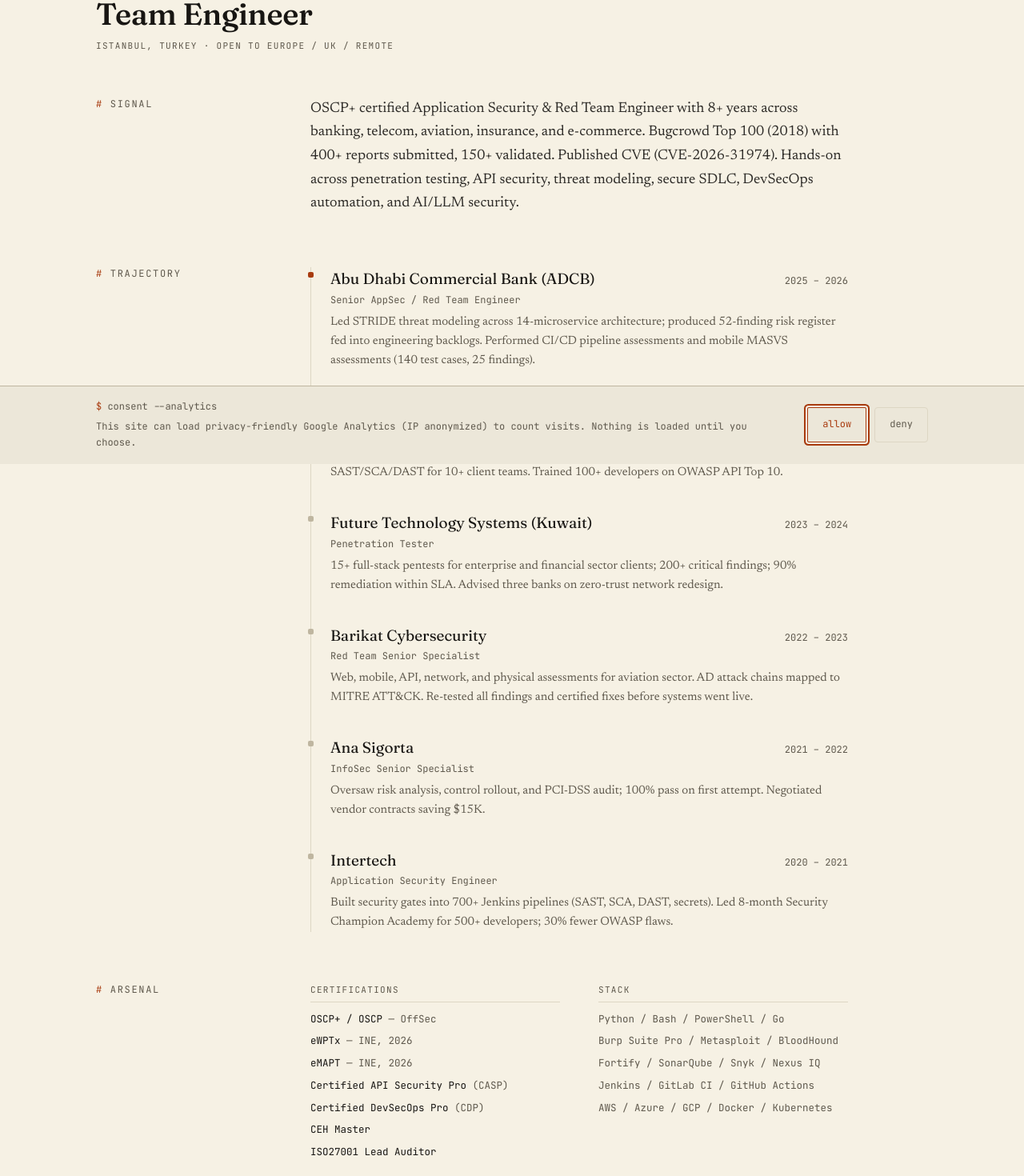
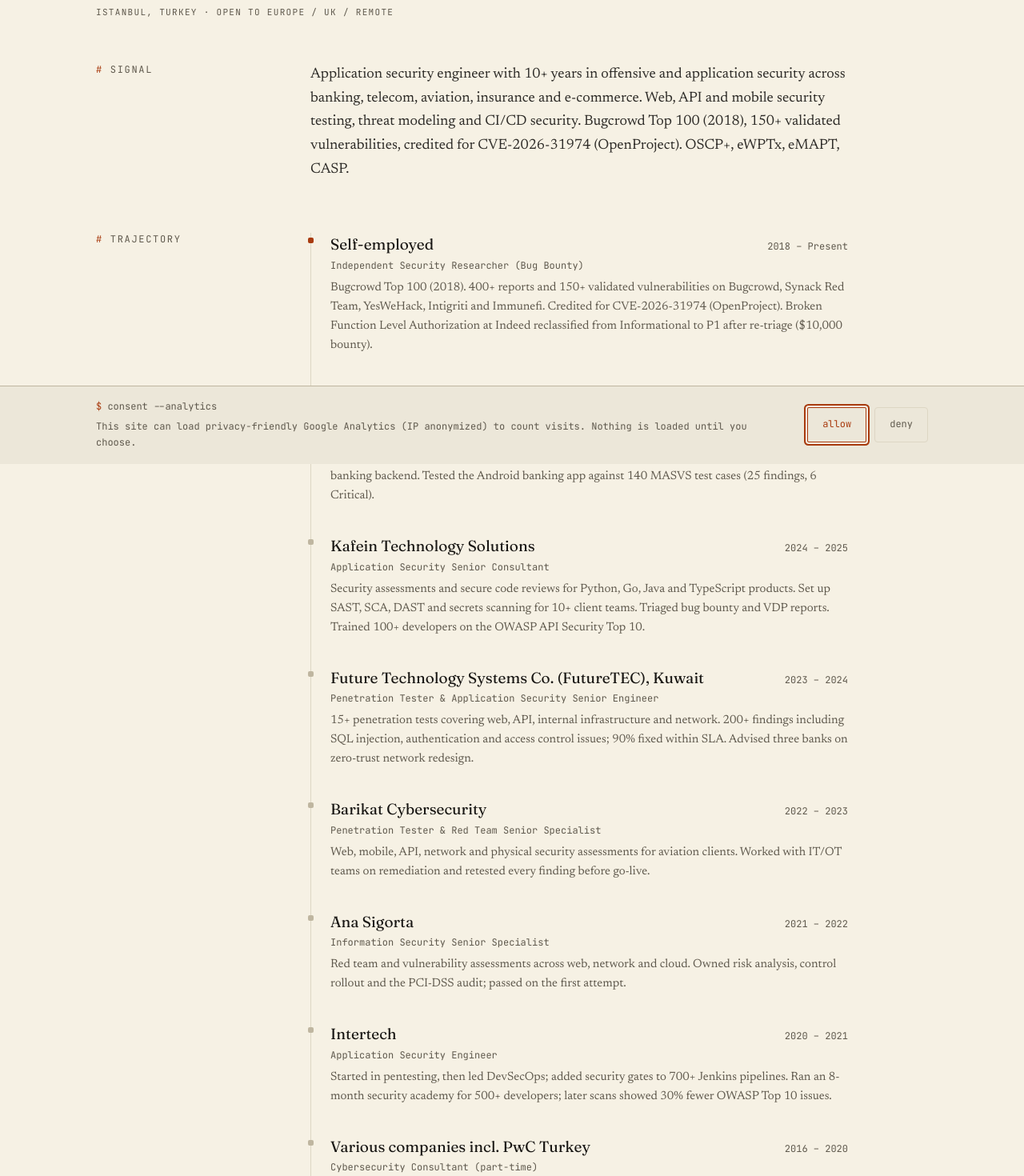
Before and after one commit to adilburaksen/hackwithme, a React (Vite) app: page /about in a window 1280 px wide. Shown: the part 220-1690 px from the top of the page at 80% size. Built offline with nearby package versions, Linux system fonts and the light colour scheme.

Commit message:
content: align site with current CV and LinkedIn (#12)
* content: align site with current CV and LinkedIn

* content: update page title and meta (index.html)

* content: update og-image subtitle

```diff
--- a/index.html
+++ b/index.html
@@ -7,20 +7,20 @@
     <!-- Analytics is loaded only after explicit consent (see ConsentBanner) -->
     <link rel="icon" type="image/svg+xml" href="/favicon.svg">
     <meta name="viewport" content="width=device-width, initial-scale=1.0" />
-    <title>Adil Burak (0racLe) — Application Security & Red Team Engineer</title>
-    <meta name="description" content="Adil Burak (0racLe) — OSCP+ Application Security & Red Team Engineer. Penetration testing, API security, secure SDLC, DevSecOps. Published CVE, Bugcrowd Top 100, and public disclosures." />
+    <title>Adil Burak (0racLe) — Application Security Engineer</title>
+    <meta name="description" content="Adil Burak (0racLe) — OSCP+ Application Security Engineer. Penetration testing, API security, secure SDLC, DevSecOps. Published CVE, Bugcrowd Top 100, and public disclosures." />
     <link rel="canonical" href="https://hackwith.me/" />
     <meta property="og:type" content="website" />
     <meta property="og:url" content="https://hackwith.me/" />
     <meta property="og:site_name" content="hackwith.me" />
-    <meta property="og:title" content="Adil Burak (0racLe) — Application Security & Red Team Engineer" />
-    <meta property="og:description" content="OSCP+ AppSec & Red Team Engineer. Penetration testing, API security, secure SDLC, DevSecOps. Published CVE, Bugcrowd Top 100, public disclosures." />
+    <meta property="og:title" content="Adil Burak (0racLe) — Application Security Engineer" />
+    <meta property="og:description" content="OSCP+ Application Security Engineer. Penetration testing, API security, secure SDLC, DevSecOps. Published CVE, Bugcrowd Top 100, public disclosures." />
     <meta property="og:image" content="https://hackwith.me/og-image.png">
     <meta property="og:image:width" content="1200">
     <meta property="og:image:height" content="630">
     <meta name="twitter:card" content="summary_large_image">
-    <meta name="twitter:title" content="Adil Burak (0racLe) — Application Security & Red Team Engineer" />
-    <meta name="twitter:description" content="OSCP+ AppSec & Red Team Engineer. Pentesting, API security, secure SDLC, DevSecOps. Published CVE, Bugcrowd Top 100, public disclosures." />
+    <meta name="twitter:title" content="Adil Burak (0racLe) — Application Security Engineer" />
+    <meta name="twitter:description" content="OSCP+ Application Security Engineer. Pentesting, API security, secure SDLC, DevSecOps. Published CVE, Bugcrowd Top 100, public disclosures." />
     <meta name="twitter:image" content="https://hackwith.me/og-image.png">
     <link rel="preconnect" href="https://fonts.googleapis.com">
     <link rel="preconnect" href="https://fonts.gstatic.com" crossorigin>
--- a/src/constants.ts
+++ b/src/constants.ts
@@ -14,13 +14,13 @@
 }
 
 export const AUTHOR_PROFILE = {
-  role: 'Senior Application Security & Red Team Engineer',
+  role: 'Senior Application Security Engineer',
   location: 'Istanbul, Turkey · Open to Europe / UK / Remote',
   availability: {
     statement: 'Open to Europe / UK / Remote',
     location: 'Istanbul, Turkey',
   },
-  bio: 'OSCP+ certified Application Security & Red Team Engineer with 8+ years across banking, telecom, aviation, insurance, and e-commerce. Bugcrowd Top 100 (2018) with 400+ reports submitted, 150+ validated. Published CVE (CVE-2026-31974). Hands-on across penetration testing, API security, threat modeling, secure SDLC, DevSecOps automation, and AI/LLM security.',
+  bio: 'Application security engineer with 10+ years in offensive and application security across banking, telecom, aviation, insurance and e-commerce. Web, API and mobile security testing, threat modeling and CI/CD security. Bugcrowd Top 100 (2018), 150+ validated vulnerabilities, credited for CVE-2026-31974 (OpenProject). OSCP+, eWPTx, eMAPT, CASP.',
   socials: {
     linkedin: 'https://www.linkedin.com/in/adilburaksen/',
     github: 'https://github.com/adilburaksen',
@@ -29,63 +29,77 @@
   },
   experience: [
     {
+      company: 'Self-employed',
+      role: 'Independent Security Researcher (Bug Bounty)',
+      period: '2018 – Present',
+      highlight:
+        'Bugcrowd Top 100 (2018). 400+ reports and 150+ validated vulnerabilities on Bugcrowd, Synack Red Team, YesWeHack, Intigriti and Immunefi. Credited for CVE-2026-31974 (OpenProject). Broken Function Level Authorization at Indeed reclassified from Informational to P1 after re-triage ($10,000 bounty).',
+    },
+    {
       company: 'Abu Dhabi Commercial Bank (ADCB)',
-      role: 'Senior AppSec / Red Team Engineer',
+      role: 'Senior Application Security / Red Team Engineer (Contract)',
       period: '2025 – 2026',
       highlight:
-        'Led STRIDE threat modeling across 14-microservice architecture; produced 52-finding risk register fed into engineering backlogs. Performed CI/CD pipeline assessments and mobile MASVS assessments (140 test cases, 25 findings).',
+        'Led STRIDE threat modeling for a 14-microservice CIAM platform; 52-finding risk register (7 Critical, 16 High) with a remediation roadmap. Reviewed CI/CD pipeline security for a mobile banking backend. Tested the Android banking app against 140 MASVS test cases (25 findings, 6 Critical).',
     },
     {
       company: 'Kafein Technology Solutions',
-      role: 'AppSec Senior Consultant',
+      role: 'Application Security Senior Consultant',
       period: '2024 – 2025',
       highlight:
-        'Security assessments and code reviews across Python/Go/Java/TypeScript stacks. Deployed and tuned SAST/SCA/DAST for 10+ client teams. Trained 100+ developers on OWASP API Top 10.',
+        'Security assessments and secure code reviews for Python, Go, Java and TypeScript products. Set up SAST, SCA, DAST and secrets scanning for 10+ client teams. Triaged bug bounty and VDP reports. Trained 100+ developers on the OWASP API Security Top 10.',
     },
     {
-      company: 'Future Technology Systems (Kuwait)',
-      role: 'Penetration Tester',
+      company: 'Future Technology Systems Co. (FutureTEC), Kuwait',
+      role: 'Penetration Tester & Application Security Senior Engineer',
       period: '2023 – 2024',
       highlight:
-        '15+ full-stack pentests for enterprise and financial sector clients; 200+ critical findings; 90% remediation within SLA. Advised three banks on zero-trust network redesign.',
+        '15+ penetration tests covering web, API, internal infrastructure and network. 200+ findings including SQL injection, authentication and access control issues; 90% fixed within SLA. Advised three banks on zero-trust network redesign.',
     },
     {
       company: 'Barikat Cybersecurity',
-      role: 'Red Team Senior Specialist',
+      role: 'Penetration Tester & Red Team Senior Specialist',
       period: '2022 – 2023',
       highlight:
-        'Web, mobile, API, network, and physical assessments for aviation sector. AD attack chains mapped to MITRE ATT&CK. Re-tested all findings and certified fixes before systems went live.',
+        'Web, mobile, API, network and physical security assessments for aviation clients. Worked with IT/OT teams on remediation and retested every finding before go-live.',
     },
     {
       company: 'Ana Sigorta',
-      role: 'InfoSec Senior Specialist',
+      role: 'Information Security Senior Specialist',
       period: '2021 – 2022',
       highlight:
-        'Oversaw risk analysis, control rollout, and PCI-DSS audit; 100% pass on first attempt. Negotiated vendor contracts saving $15K.',
+        'Red team and vulnerability assessments across web, network and cloud. Owned risk analysis, control rollout and the PCI-DSS audit; passed on the first attempt.',
     },
     {
       company: 'Intertech',
       role: 'Application Security Engineer',
       period: '2020 – 2021',
       highlight:
-        'Built security gates into 700+ Jenkins pipelines (SAST, SCA, DAST, secrets). Led 8-month Security Champion Academy for 500+ developers; 30% fewer OWASP flaws.',
+        'Started in pentesting, then led DevSecOps; added security gates to 700+ Jenkins pipelines. Ran an 8-month security academy for 500+ developers; later scans showed 30% fewer OWASP Top 10 issues.',
+    },
+    {
+      company: 'Various companies incl. PwC Turkey',
+      role: 'Cybersecurity Consultant (part-time)',
+      period: '2016 – 2020',
+      highlight:
+        'Part-time consulting for energy, aviation, defense and technology clients while studying Computer Engineering. PwC Turkey internship: web, network and mobile testing.',
     },
   ] as ExperienceEntry[],
   certifications: [
-    { name: 'OSCP+ / OSCP', detail: '— OffSec' },
+    { name: 'OSCP+ / OSCP', detail: '— OffSec, 2025' },
     { name: 'eWPTx', detail: '— INE, 2026' },
     { name: 'eMAPT', detail: '— INE, 2026' },
-    { name: 'Certified API Security Pro', detail: '(CASP)' },
-    { name: 'Certified DevSecOps Pro', detail: '(CDP)' },
-    { name: 'CEH Master' },
-    { name: 'ISO27001 Lead Auditor' },
+    { name: 'Certified API Security Professional', detail: '(CASP) — Practical DevSecOps, 2026' },
+    { name: 'Certified DevSecOps Professional', detail: '(CDP) — Practical DevSecOps, 2024' },
+    { name: 'CEH Master', detail: '— EC-Council, 2023 (expired 2026)' },
+    { name: 'ISO 27001 Lead Auditor', detail: '— 2022 (expired 2025)' },
   ] as Certification[],
   stack: [
-    'Python / Bash / PowerShell / Go',
-    'Burp Suite Pro / Metasploit / BloodHound',
-    'Fortify / SonarQube / Snyk / Nexus IQ',
+    'Python / Bash / PowerShell / JavaScript / Java',
+    'Burp Suite / Metasploit / BloodHound / Nmap',
+    'Fortify / SonarQube / Coverity / Nexus IQ',
     'Jenkins / GitLab CI / GitHub Actions',
-    'AWS / Azure / GCP / Docker / Kubernetes',
+    'AWS / Azure / Docker / Kubernetes',
   ],
   interests: 'CTF Player (HTB), Shotokan Karate, Analog Photography, Strategy Gaming (EU4, Dota 2).',
 };
@@ -97,11 +111,11 @@
     label: 'Credential',
     value: 'OSCP+',
     valueDetail: '— OffSec',
-    detail: 'eWPTx — INE · eMAPT — INE · CEH Master',
+    detail: 'eWPTx — INE · eMAPT — INE · CASP',
   },
   {
     label: 'Experience',
-    value: '8+ years',
+    value: '10+ years',
     detail: 'banking · telecom · aviation · insurance · e-commerce',
   },
   {
@@ -139,10 +153,10 @@
     cve: 'CVE-2026-31974',
     title: 'SSRF in OpenProject',
     vendor: 'OpenProject',
-    severity: 'Medium',
+    severity: 'Low',
     year: '2026',
     description:
-      'Server-Side Request Forgery in OpenProject. Coordinated disclosure with the OpenProject security team; fix merged upstream in v17.2.0.',
+      'Blind SSRF through webhooks and the SMTP test endpoint. Reported independently through the YesWeHack OpenProject program and credited in the advisory. Fixed in v17.2.0.',
     link: 'https://github.com/opf/openproject/security/advisories/GHSA-9wr7-j98g-2jh3',
     role: 'Reporter',
   },
--- a/src/seo.ts
+++ b/src/seo.ts
@@ -15,14 +15,14 @@
 
 const DEFS: Record<string, { title: string; description: string; index?: boolean }> = {
   '/': {
-    title: `${NAME_SUFFIX} — Application Security & Red Team Engineer`,
+    title: `${NAME_SUFFIX} — Application Security Engineer`,
     description:
-      'Adil Burak (0racLe) — OSCP+ Application Security & Red Team Engineer. Penetration testing, API security, secure SDLC, DevSecOps. Published CVE, Bugcrowd Top 100, and public disclosures.',
+      'Adil Burak (0racLe) — OSCP+ Application Security Engineer. Penetration testing, API security, secure SDLC, DevSecOps. Published CVE, Bugcrowd Top 100, and public disclosures.',
   },
   '/about/': {
     title: `About — ${NAME_SUFFIX}`,
     description:
-      'Senior Application Security & Red Team Engineer with 8+ years across banking, telecom, aviation, insurance, and e-commerce. Trajectory, certifications, and toolset.',
+      'Senior Application Security Engineer with 10+ years across banking, telecom, aviation, insurance, and e-commerce. Trajectory, certifications, and toolset.',
   },
   '/writing/': {
     title: `Writing — ${NAME_SUFFIX}`,
```
Also changed, not shown: public/og-image.png.
